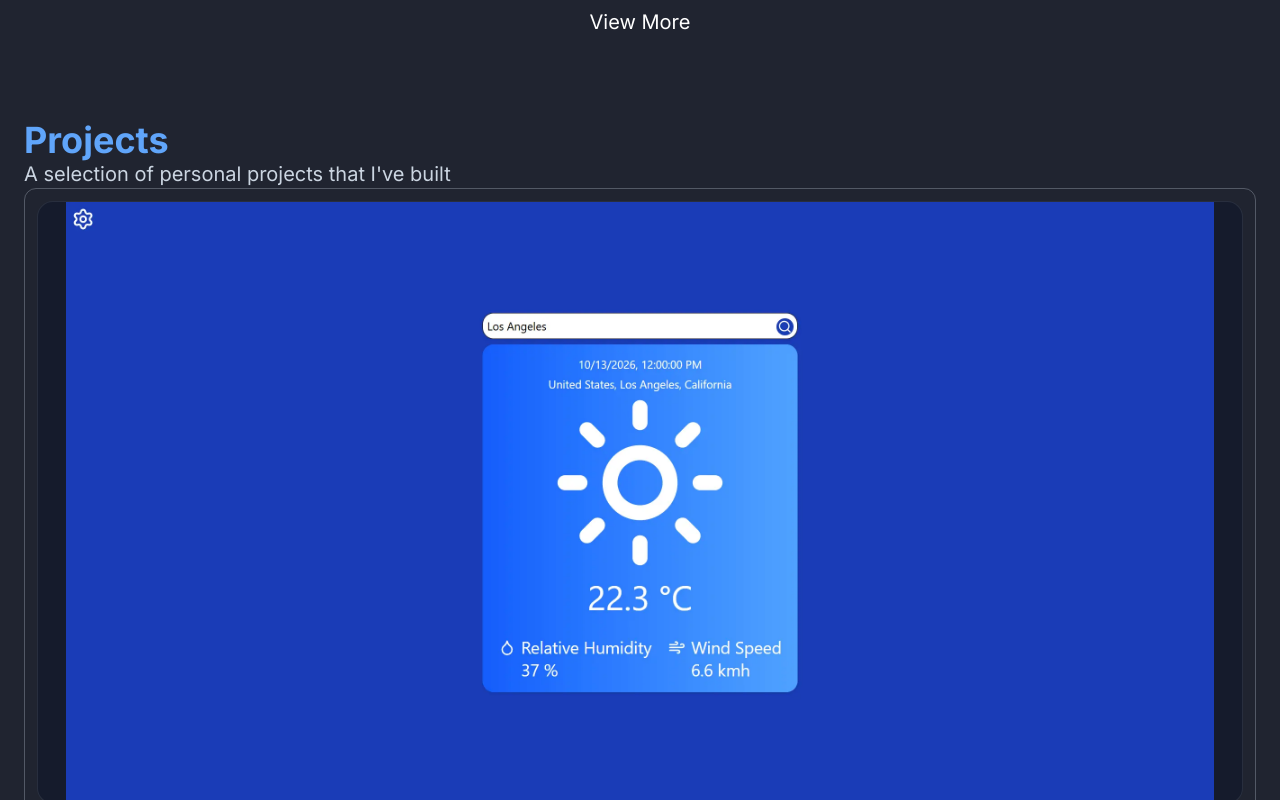
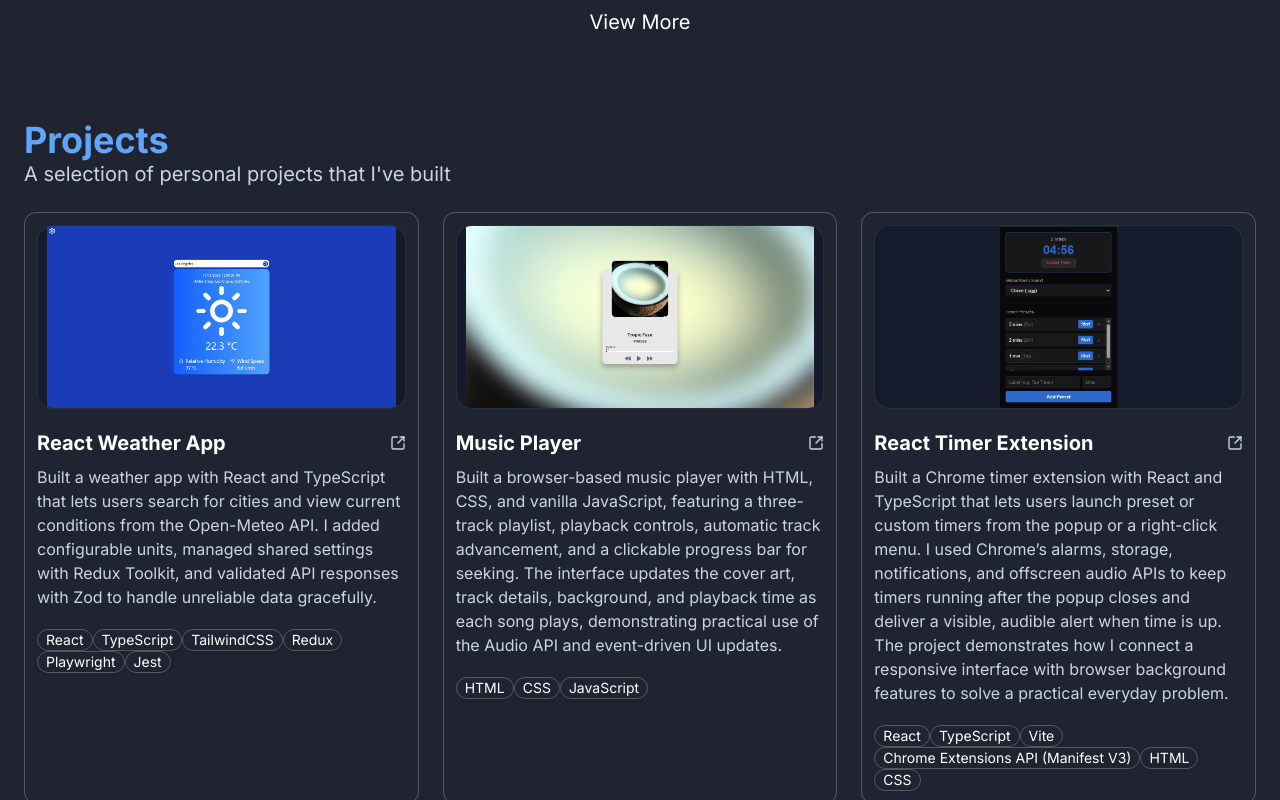
Before and after one commit to gnikkoch96/portfolio-updated, a React (Vite) app: page / in a window 1280 px wide. Shown: the part 1540-2340 px from the top of the page. Built offline with nearby package versions, Linux system fonts and the light colour scheme.

Commit message:
style(project): make layout more responsive

```diff
--- a/src/sections/projects/ProjectCard.tsx
+++ b/src/sections/projects/ProjectCard.tsx
@@ -18,19 +18,19 @@ export default function ProjectCard({ project }: ProjectCardProps) {
       <div className="flex flex-col gap-2">
         {/* name and link */}
         <div className="flex justify-between items-center">
-          <h3 className="text-2xl font-bold">{project.name}</h3>
+          <h3 className="text-2xl font-bold lg:text-xl">{project.name}</h3>
           <a className="text-muted" target="blank" href={project.project_url}>
-            <SquareArrowOutUpRight size={25}/>
+            <SquareArrowOutUpRight className="size-6 lg:size-4"/>
           </a>
         </div>
         {/* desc */}
-        <p className="text-muted">{project.desc}</p>
+        <p className="text-muted lg:text-md">{project.desc}</p>
       </div>
 
       {/* tech */}
       <div className="flex flex-wrap">
         {project.techs.map((tech) => (
-          <TechPill key={tech} tech={tech} />
+          <TechPill key={tech} tech={tech}/>
         ))}
       </div>
     </div>
--- a/src/sections/projects/Projects.tsx
+++ b/src/sections/projects/Projects.tsx
@@ -53,16 +53,18 @@ const projects: Project[] = [
 export default function Projects() {
   return (
     <section id="projects" className="content-section">
+      <div className="container-content-section">
         {/* projects header */}
         <SectionHeader
           sectionTitle="Projects"
           sectionSubtext="A selection of personal projects that I've built"
         />
-
+        <div className="grid grids-cols-1 gap-6 lg:grid-cols-3">
           {/* project cards */}
           {projects.map((project) => (
             <ProjectCard key={project.name} project={project} />
           ))}
+        </div>
 
         {/* github button */}
         <a
@@ -77,6 +79,7 @@ export default function Projects() {
           />
           Explore More on Github <ArrowRight size={20} />
         </a>
+      </div>
     </section>
   );
 }
```
Lines whose indentation alone changed are shown as unchanged.
